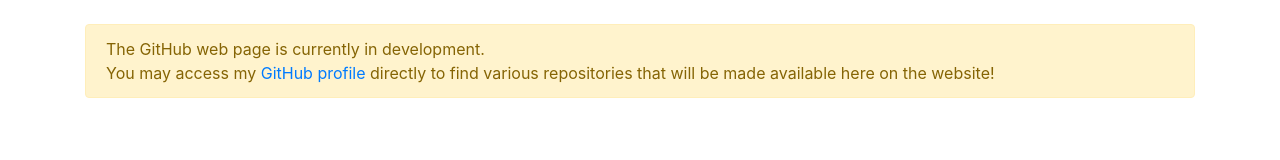
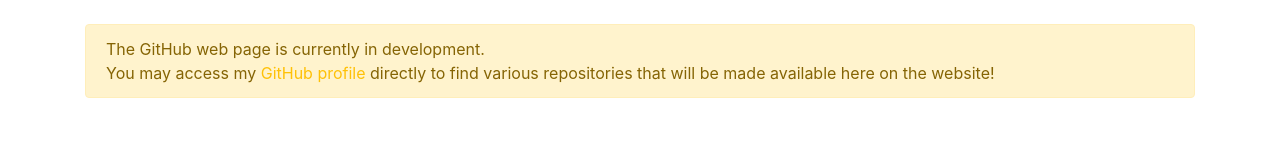
Before and after one commit to wRek47/my-computer, a plain HTML site: page index.html in a window 1280 px wide. Drawn offline with nearby package versions, Linux system fonts and the light colour scheme.

Commit message:
Update index.html

```diff
--- a/index.html
+++ b/index.html
@@ -17,7 +17,7 @@
 <div class="container py-4">
 	<p class="alert alert-warning">
 		The GitHub web page is currently in development.<br />
-		You may access my <a href="//github.com/wRek47" target="_blank">GitHub profile</a> directly to find
+		You may access my <a class="text-warning" href="//github.com/wRek47" target="_blank">GitHub profile</a> directly to find
 		various repositories that will be made available here on the website!
 	</p>
 </div>
```
